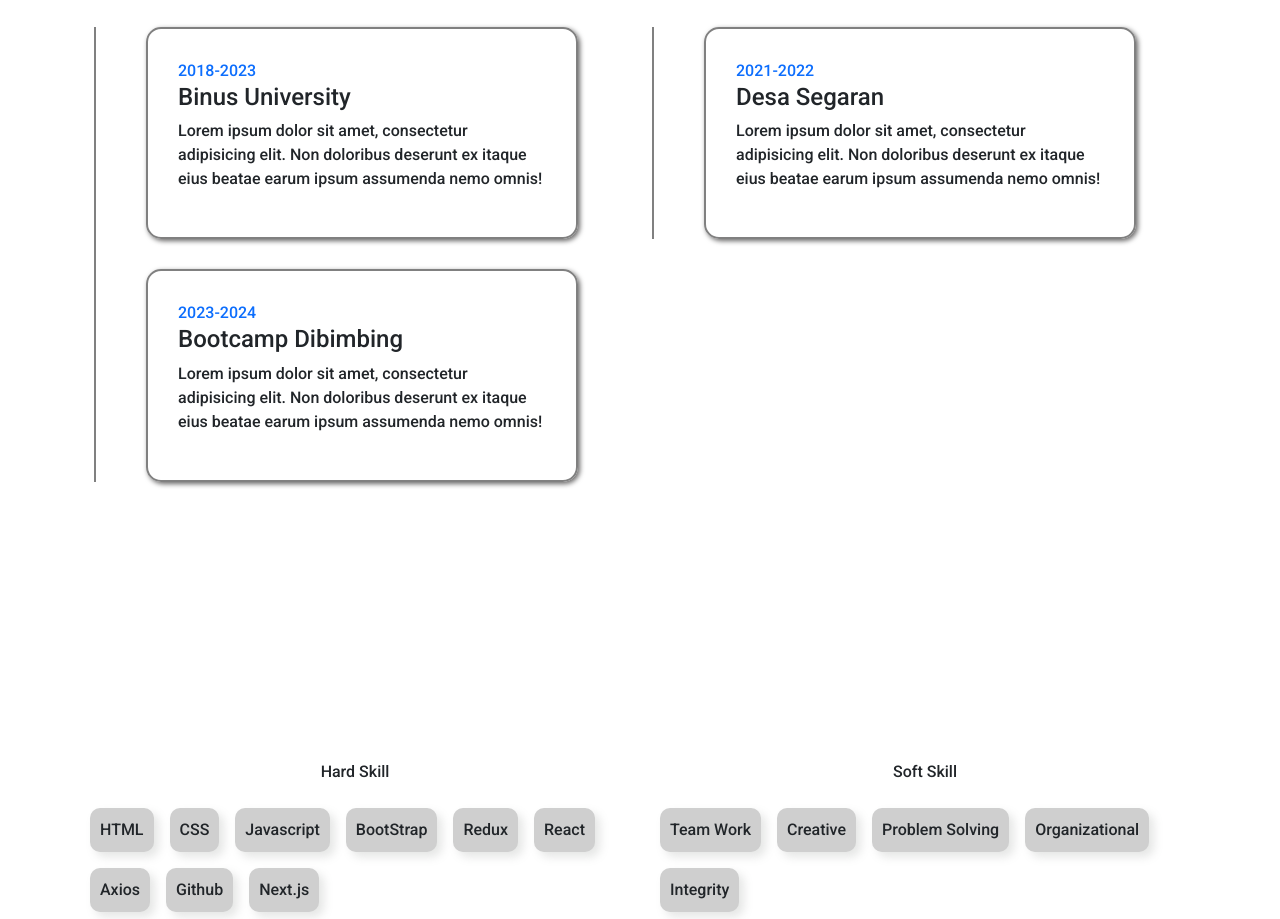
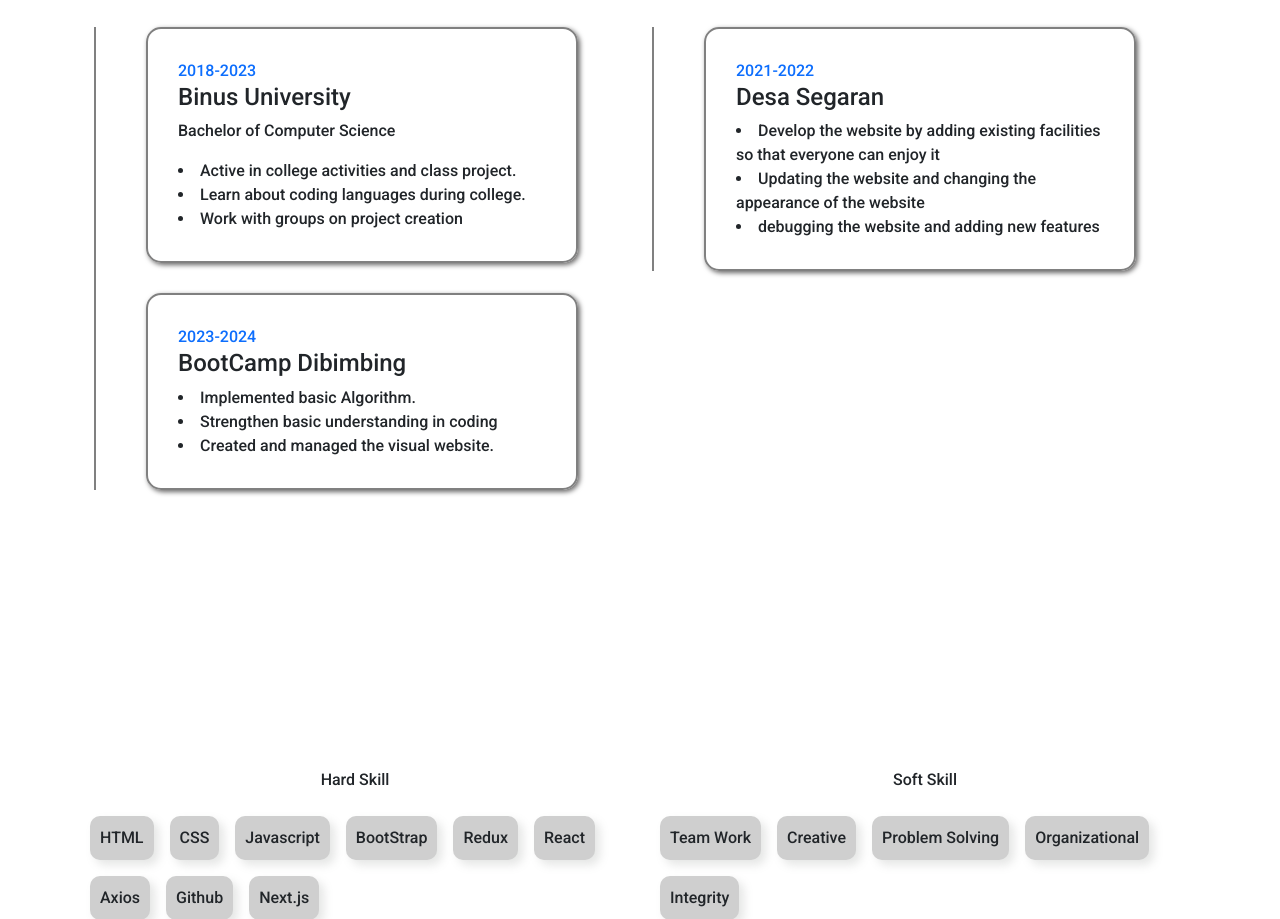
Before and after one commit to kennykey/JobSeeker, a plain HTML site: page index.html in a window 1280 px wide. Shown: the part 790-1709 px from the top of the page. Drawn offline with nearby package versions, Linux system fonts and the light colour scheme.

Commit message:
update portofolio

```diff
--- a/index.html
+++ b/index.html
@@ -37,7 +37,7 @@
                 <div class="container col-md-6" data-aos="fade-right">
                     <p class="fs-3">Kenny <span class="fs-3" style="color:#6d7581;">Key</span></p>
                     <p class="text-muted">Front-end developer with basic experience in javascript and react. Passionate in website development and always learning</p>
-                    <a href="src/KENNY KEY CV .pdf">
+                    <a href="src/KENNY KEY CV .pdf" target="_blank">
                         <button class="btn btn-outline-secondary">Resume</button>
                     </a>
                 </div>
@@ -57,12 +57,17 @@
                         <div class="boxContent">
                             <p class="m-0 text-primary">2018-2023</p>
                             <h4>Binus University</h4>
-                            <p>Lorem ipsum dolor sit amet, consectetur adipisicing elit. Non doloribus deserunt ex itaque eius beatae earum ipsum assumenda nemo omnis!</p>
+                            <p>Bachelor of Computer Science</p>
+                            <li>Active in college activities and class project.</li>
+                            <li> Learn about coding languages during college.</li>
+                            <li> Work with groups on project creation</li>
                         </div>
                         <div class="boxContent">
                             <p class="m-0 text-primary">2023-2024</p>
-                            <h4>Bootcamp Dibimbing</h4>
-                            <p>Lorem ipsum dolor sit amet, consectetur adipisicing elit. Non doloribus deserunt ex itaque eius beatae earum ipsum assumenda nemo omnis!</p>
+                            <h4>BootCamp Dibimbing</h4>
+                            <li>Implemented basic Algorithm.</li>
+                            <li>Strengthen basic understanding in coding</li>
+                            <li>Created and managed the visual website.</li>
                         </div>
                     </div>
                 </div>
@@ -72,7 +77,9 @@
                         <div class="boxContent">
                             <p class="m-0 text-primary">2021-2022</p>
                             <h4>Desa Segaran</h4>
-                            <p>Lorem ipsum dolor sit amet, consectetur adipisicing elit. Non doloribus deserunt ex itaque eius beatae earum ipsum assumenda nemo omnis!</p>
+                            <li>Develop the website by adding existing facilities so that everyone can enjoy it</li>
+                            <li>Updating the website and changing the appearance of the website</li>
+                            <li>debugging the website and adding new features</li>
                         </div>
                     </div>
                 </div>
```
